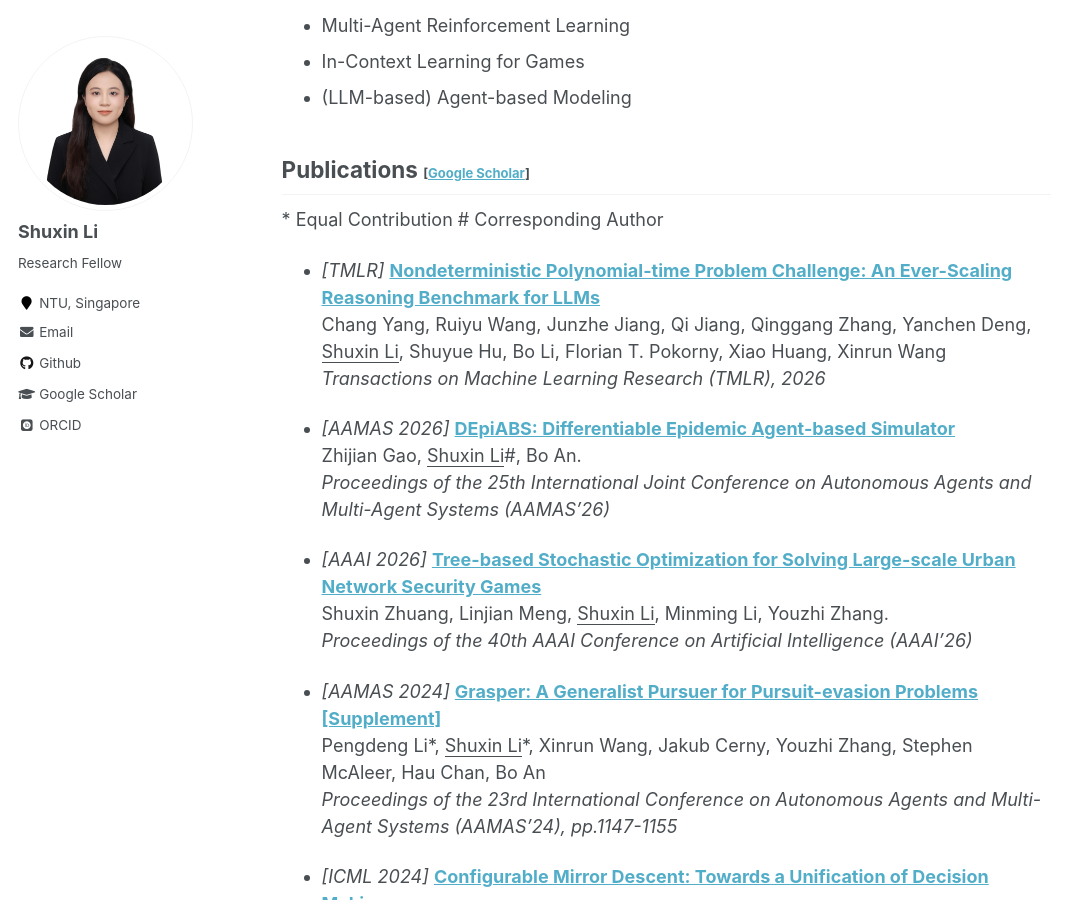
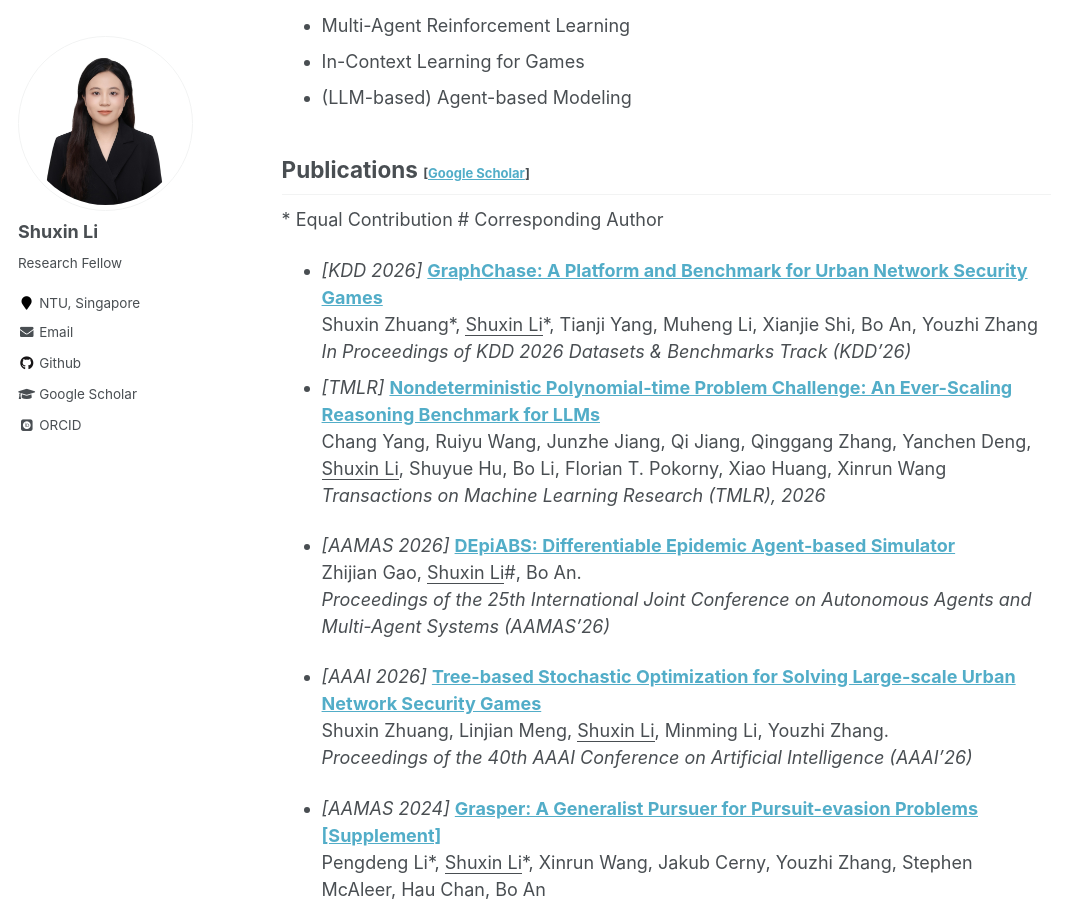
Before and after one commit to ShuxinLi-Info/ShuxinLi-Info.github.io, a Jekyll site: the page built from _pages/about.md, in a window 1280 px wide and 900 px high, scrolled down 430 px. Shown: the whole window, without its empty margins (0-1082 px from the left). Built offline with Jekyll 4.4.1, drawn with Linux system fonts in a browser that asks for light colours; some web fonts are replaced.

Commit message:
Update about.md

```diff
--- a/_pages/about.md
+++ b/_pages/about.md
@@ -22,6 +22,11 @@ I am currently a **Research Fellow** at Nanyang Technological University (NTU),
 
 ## Publications <span style="font-size:small;">[[Google Scholar](https://scholar.google.com/citations?user=bSksaBYAAAAJ&hl=zh-CN)]</span>
 \* Equal Contribution \# Corresponding Author
+- *[KDD 2026]* **[GraphChase: A Platform and Benchmark for Urban Network Security Games](https://openreview.net/pdf?id=mWhhFKedvG)**
+  <br/>
+  Shuxin Zhuang\*, <u>Shuxin Li</u>\*, Tianji Yang, Muheng Li, Xianjie Shi, Bo An, Youzhi Zhang
+  <br/>
+  *In Proceedings of KDD 2026 Datasets & Benchmarks Track (KDD'26)*
 - *[TMLR]* **[Nondeterministic Polynomial-time Problem Challenge: An Ever-Scaling Reasoning Benchmark for LLMs](https://openreview.net/forum?id=Xb6d5lGLb2)**
   <br/>
   Chang Yang, Ruiyu Wang, Junzhe Jiang, Qi Jiang, Qinggang Zhang, Yanchen Deng, <u>Shuxin Li</u>, Shuyue Hu, Bo Li, Florian T. Pokorny, Xiao Huang, Xinrun Wang
```
